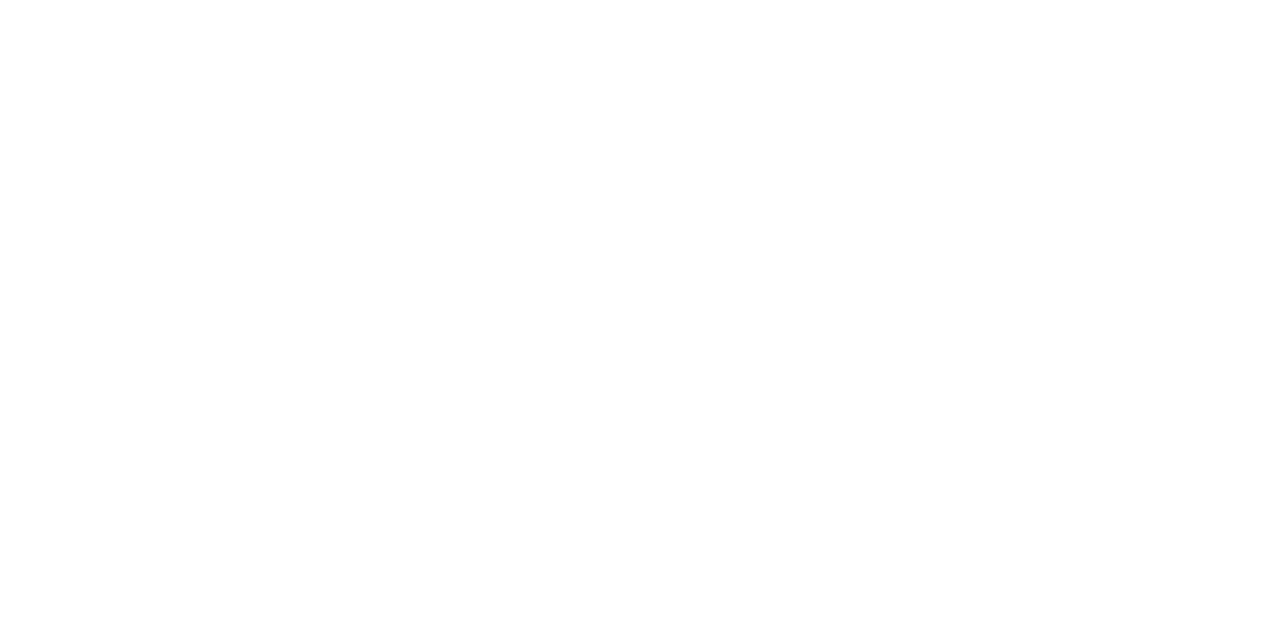
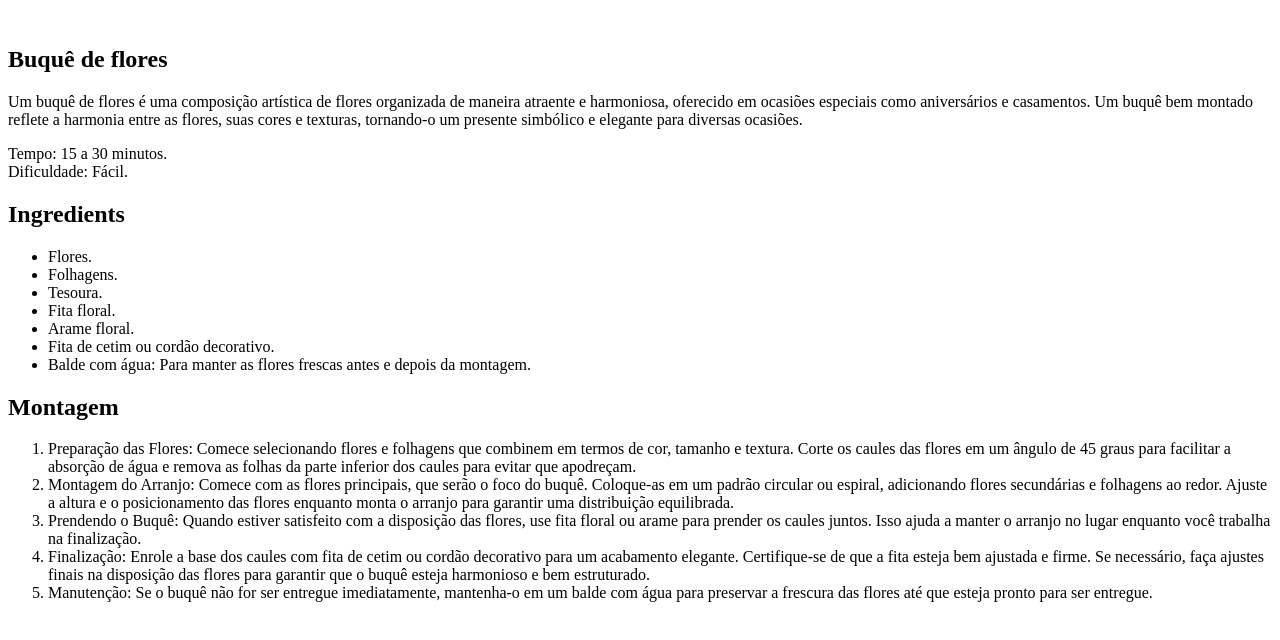
Before and after one commit to lulu-mp4/Projeto-Site-Flores, a plain HTML site: page index.html in a window 1280 px wide. Drawn offline with Linux system fonts and the light colour scheme.

Commit message:
iniciando a estrutura html

```diff
--- a/index.html
+++ b/index.html
@@ -6,6 +6,42 @@
     <title>Página de receita</title>
 </head>
 <body>
+    <div id="page"></div>
+    <img src="" alt="">
+<main>
+    <section id="about">
+        <h1>Buquê de flores</h1>
+        <p>
+            Um buquê de flores é uma composição artística de flores organizada de maneira atraente e harmoniosa, oferecido em ocasiões especiais como aniversários e casamentos. Um buquê bem montado reflete a harmonia entre as flores, suas cores e texturas, tornando-o um presente simbólico e elegante para diversas ocasiões.
+        </p>
 
+        <p>
+            Tempo: 15 a 30 minutos. <br>
+            Dificuldade: Fácil.
+        </p>
+    </section>
+    <section id="ingredients">
+        <h2>Ingredients</h2>
+        <ul>
+          <li>Flores.</li>
+          <li>Folhagens.</li>
+          <li>Tesoura.</li>
+          <li>Fita floral.</li>
+          <li>Arame floral.</li>
+          <li>Fita de cetim ou cordão decorativo.</li>
+          <li>Balde com água: Para manter as flores frescas antes e depois da montagem.</li>
+       </ul>
+    </section>
+    <section id="preparation">
+        <h2>Montagem</h2>
+        <ol>
+            <li>Preparação das Flores: Comece selecionando flores e folhagens que combinem em termos de cor, tamanho e textura. Corte os caules das flores em um ângulo de 45 graus para facilitar a absorção de água e remova as folhas da parte inferior dos caules para evitar que apodreçam.</li>
+            <li>Montagem do Arranjo: Comece com as flores principais, que serão o foco do buquê. Coloque-as em um padrão circular ou espiral, adicionando flores secundárias e folhagens ao redor. Ajuste a altura e o posicionamento das flores enquanto monta o arranjo para garantir uma distribuição equilibrada.</li>
+            <li>Prendendo o Buquê: Quando estiver satisfeito com a disposição das flores, use fita floral ou arame para prender os caules juntos. Isso ajuda a manter o arranjo no lugar enquanto você trabalha na finalização.</li>
+            <li>Finalização: Enrole a base dos caules com fita de cetim ou cordão decorativo para um acabamento elegante. Certifique-se de que a fita esteja bem ajustada e firme. Se necessário, faça ajustes finais na disposição das flores para garantir que o buquê esteja harmonioso e bem estruturado.</li>
+            <li>Manutenção: Se o buquê não for ser entregue imediatamente, mantenha-o em um balde com água para preservar a frescura das flores até que esteja pronto para ser entregue.</li>
+        </ol>
+    </section>
+</main>
 </body>
 </html>
```
